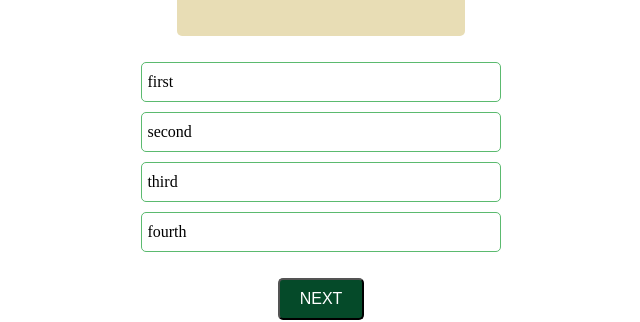
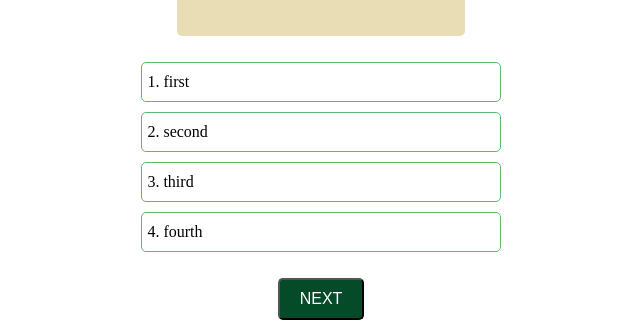
Before and after one commit to v-yelina/lingua-talk, an Angular app: page /choose-one in a window 1280 px wide. Shown: the part 202-524 px from the top of the page, without its empty margins (319-959 px from the left). Built offline with nearby package versions, Linux system fonts and the light colour scheme.

Commit message:
feat: add answers index number

```diff
--- a/src/app/components/choose-one/choose-one.component.html
+++ b/src/app/components/choose-one/choose-one.component.html
@@ -6,7 +6,7 @@
         'correct': selectedAnswerIndex === i && isAnswerCorrect,
         'incorrect': selectedAnswerIndex === i && !isAnswerCorrect
       }" (click)="checkIsAnswerCorrect(currentQuestionIndex, i)">
-      {{currentAnswer.value}}</li>
+      {{i + 1}}. {{currentAnswer.value}}</li>
   </ul>
   <button class="btn btn-next">Next</button>
 </div>
```
